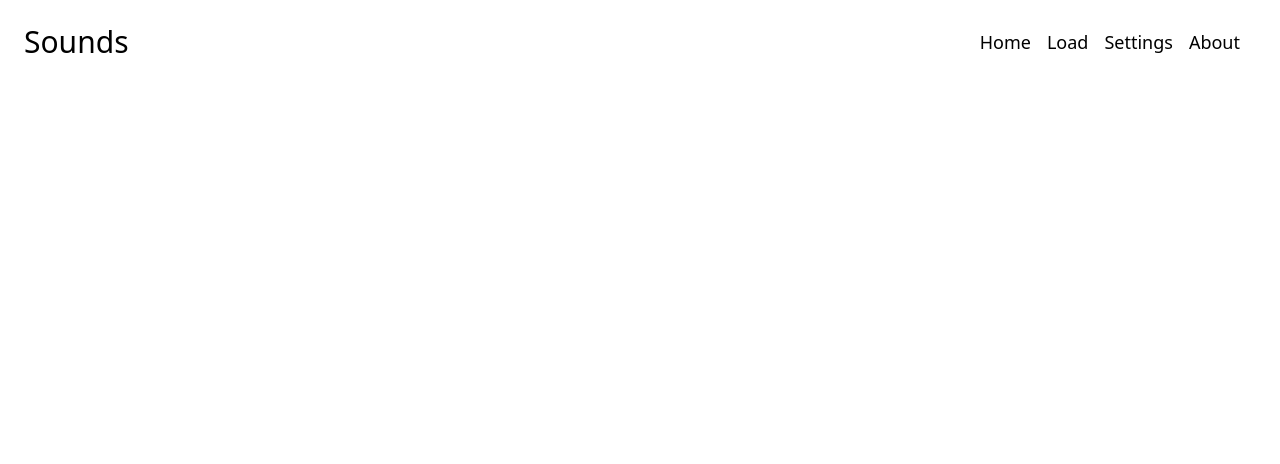
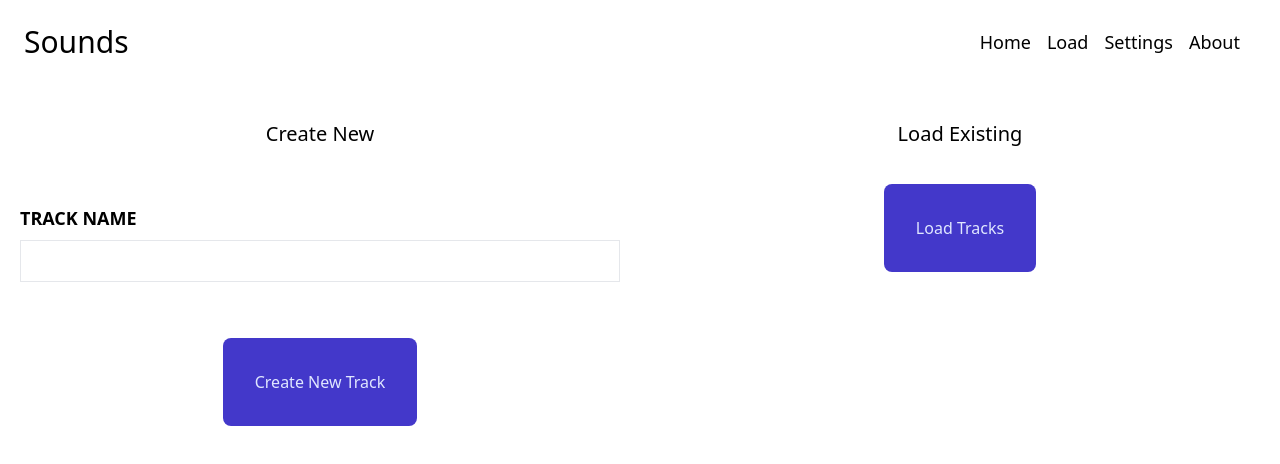
Before and after one commit to pigilwin/auditory, a React (Create React App) app: page / in a window 1280 px wide. Both pictures are taken after a click on the button "Lets Begin". Shown: the top 464 px of the page. Built offline with nearby package versions, Linux system fonts and the light colour scheme.

Commit message:
Adding begin page

```diff
--- a/src/builder/begin.tsx
+++ b/src/builder/begin.tsx
@@ -1,7 +1,42 @@
+import { Button } from "../components/Buttons"
+import { TextSingleLineInput } from "../components/Inputs";
+import { PanelTitle } from "../components/Panel"
+
 export const Begin = (): JSX.Element => {
+
+    const createNewTrackClickHandler = (): void => {
+
+    };
+
+    const loadExistingTracksClickHandler = (): void => {
+
+    };
+
+    const saveTrackNameHandler = (): void => {
+
+    };
+
     return (
         <div className="container mx-auto flex flex-wrap overflow-hidden">
-
+            <div className="w-1/2 flex flex-col">
+                <div className="w-full p-5">
+                    <PanelTitle title="Create New"/>
+                </div>
+                <div className="w-full p-5">
+                    <TextSingleLineInput id="track-name" title="Track Name" onKeyUp={saveTrackNameHandler}/>
+                </div>
+                <div className="w-full text-center p-5">
+                    <Button id="create-new-track" title="Create New Track" onClick={createNewTrackClickHandler}/>
+                </div>
+            </div>
+            <div className="w-1/2 flex flex-col">
+                <div className="w-full p-5">
+                    <PanelTitle title="Load Existing"/>
+                </div>
+                <div className="w-full text-center">
+                    <Button id="load-tracks" title="Load Tracks" onClick={loadExistingTracksClickHandler}/>
+                </div>
+            </div>
         </div>
     );
 };
```
